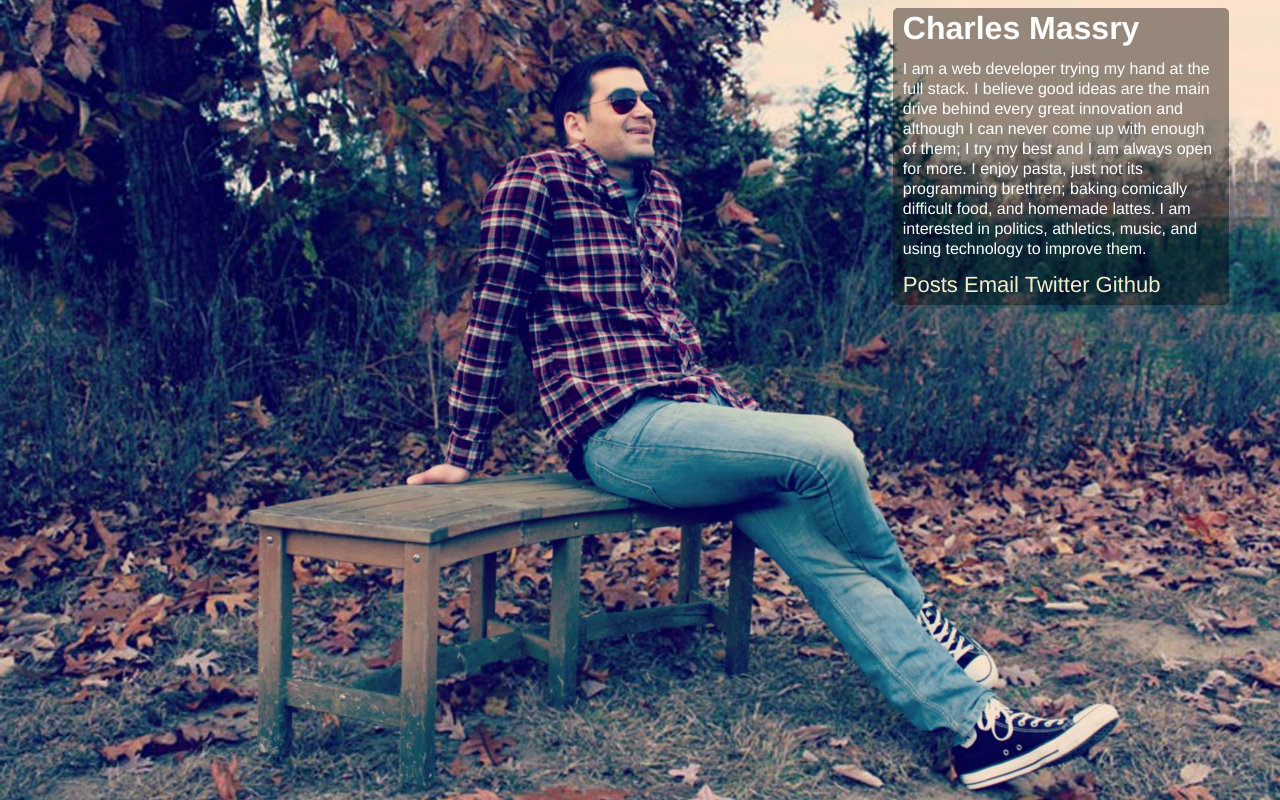
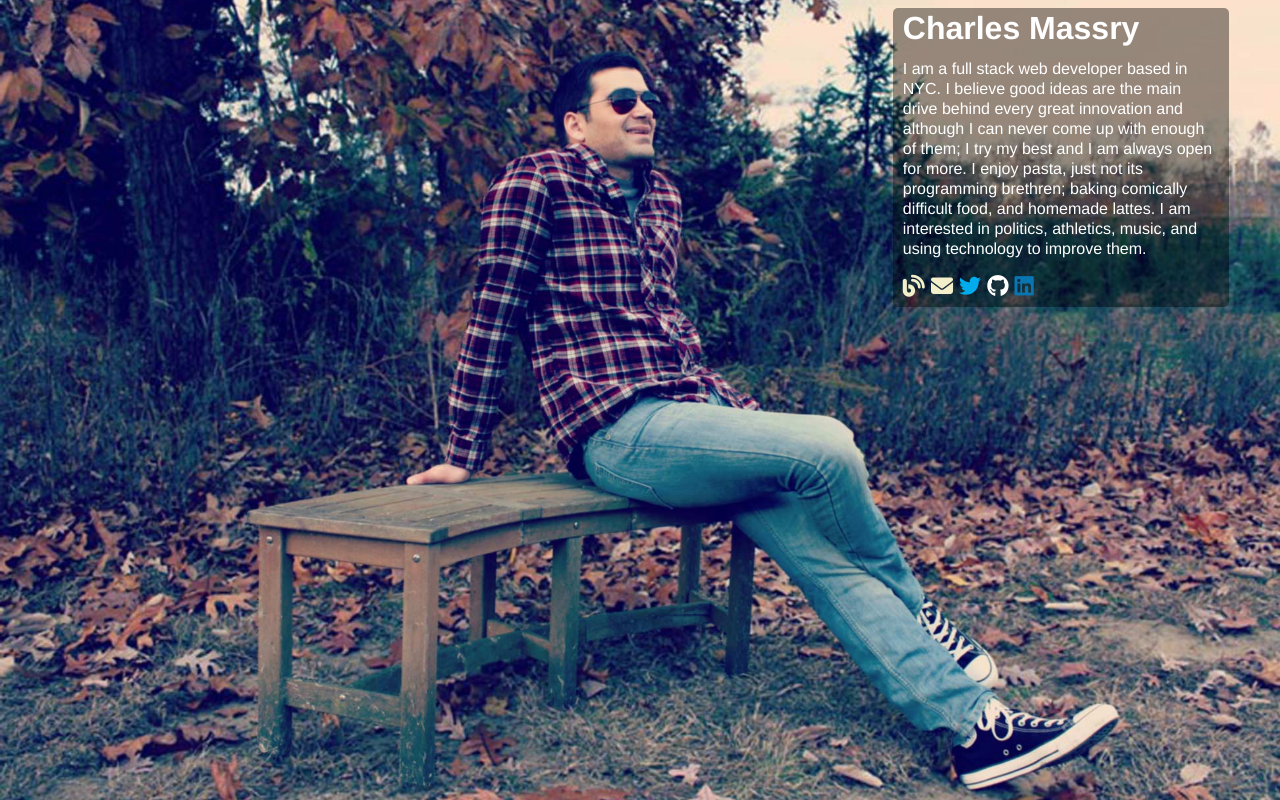
Before and after one commit to CharlesMassry/charlesmassry.github.io, a plain HTML site: page index.html in a window 1280 px wide. Drawn offline with Linux system fonts and the light colour scheme.

Commit message:
Update css and add font awesome

```diff
--- a/app.css
+++ b/app.css
@@ -6,11 +6,24 @@ body {
   -o-background-size: cover;
   background-size: cover
 }
+@media screen and (max-width: 960px) {
+  .textbox {
+    left: 0;
+    width: 80%;
+    margin-left: auto;
+    margin-right: auto;
+  }
+}
+
+@media screen and (min-width: 961px) {
+  .textbox {
+    left: 70%;
+    width: 25%;
+  }
+}
 
 .textbox {
   position: relative;
-  left: 70%;
-  width: 25%;
   padding: 10px;
   background-color:rgba(0, 0, 0, 0.4);
   color: white;
@@ -35,3 +48,27 @@ a:hover {
 h1 {
   margin-top:0;
 }
+
+.twitter {
+  color: #00acee;
+}
+
+.twitter:hover {
+  color: #008abe;
+}
+
+.linkedin {
+  color: #0976b4;
+}
+
+.linkedin:hover {
+  color: #075e90;
+}
+
+.github {
+  color: #FFFFFF;
+}
+
+.github:hover {
+  color: #cccccc;
+}
--- a/index.html
+++ b/index.html
@@ -3,21 +3,23 @@
   <head>
     <meta charset="UTF-8"/>
     <title>Charles Massry</title>
+    <script src="https://kit.fontawesome.com/e94f542b5d.js" crossorigin="anonymous"></script>
     <link rel="stylesheet" href="app.css"/>
   </head>
   <body>
   <div class="textbox">
       <h1>Charles Massry</h1>
-      <p>I am a web developer trying my hand at the full stack.
+      <p>I am a full stack web developer based in NYC.
       I believe good ideas are the main drive behind every great innovation and although I can never come up with enough of them;
       I try my best and I am always open for more.
       I enjoy pasta, just not its programming brethren; baking comically difficult food, and homemade lattes.
       I am interested in politics, athletics, music, and using technology to improve them.</p>
       <div class="links">
-        <a href="/posts" class="posts">Posts</a>
-        <a href="mailto:me@charliemassry.com" class="email">Email</a>
-        <a href="https://twitter.com/charlesmassry" class="twitter">Twitter</a>
-        <a href="https://github.com/CharlesMassry" class="github">Github</a>
+        <a href="/posts" class="posts"><i class="fas fa-blog"></i></a>
+        <a href="mailto:me@charliemassry.com" class="email"><i class="fas fa-envelope"></i></a>
+        <a href="https://twitter.com/charlesmassry" class="twitter"><i class="fab fa-twitter"></i></a>
+        <a href="https://github.com/CharlesMassry" class="github"><i class="fab fa-github"></i></a>
+        <a href="https://www.linkedin.com/in/charlesmassry" class="linkedin"><i class="fab fa-linkedin"></i></a>
       </div>
     </div>
   </body>
```
